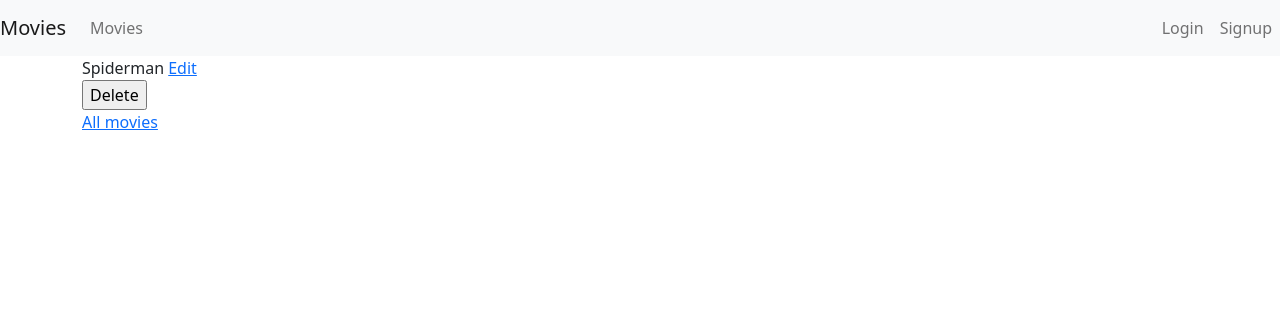
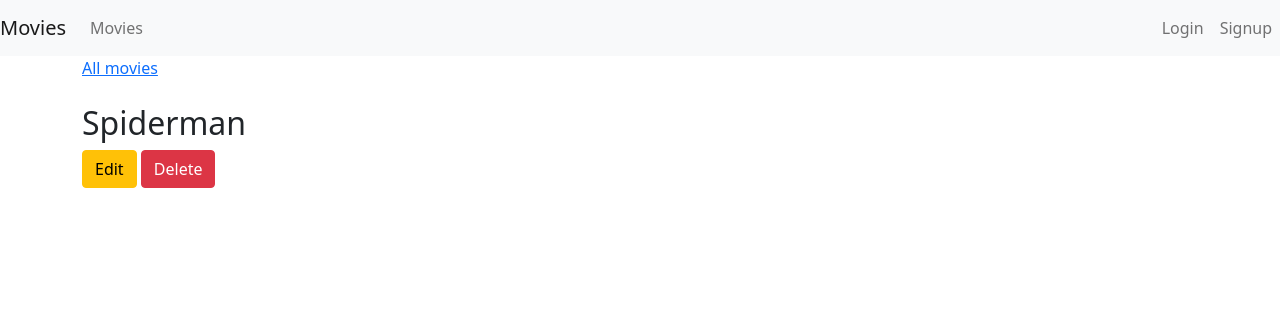
Before and after one commit to sgigli/django_movies, a Django app: page /movies/1/ in a window 1280 px wide. Shown: the top 316 px of the page. Run offline with Django 3.2, Linux system fonts and the light colour scheme; data comes from the database, SQL or seed files in the repository.

Commit message:
add styling to detail and index pages

```diff
--- a/movies/templates/movies/detail.html
+++ b/movies/templates/movies/detail.html
@@ -1,11 +1,12 @@
 {% extends 'movies/base.html' %}
 
 {% block page_content %}
-  {{ movie.title }}
-  <a href="{% url 'movies:edit' movie.id %}" >Edit</a>
-  <form action="{% url 'movies:delete' movie.id%}" method="post">
+  <a class="pt-5" href="{% url 'movies:index' %}">All movies</a>
+
+  <h2 class="mt-4">{{ movie.title }}</h2>
+  <a class="btn btn-warning" href="{% url 'movies:edit' movie.id %}" >Edit</a>
+  <form class="d-inline" action="{% url 'movies:delete' movie.id%}" method="post">
   {% csrf_token %}
-    <input type="submit" value="Delete">
+    <input class="btn btn-danger" type="submit" value="Delete">
   </form>
-  <a href="{% url 'movies:index' %}">All movies</a>
 {% endblock %}
```
Also changed, not shown: movies/templates/movies/index.html (+7 -6 lines).
